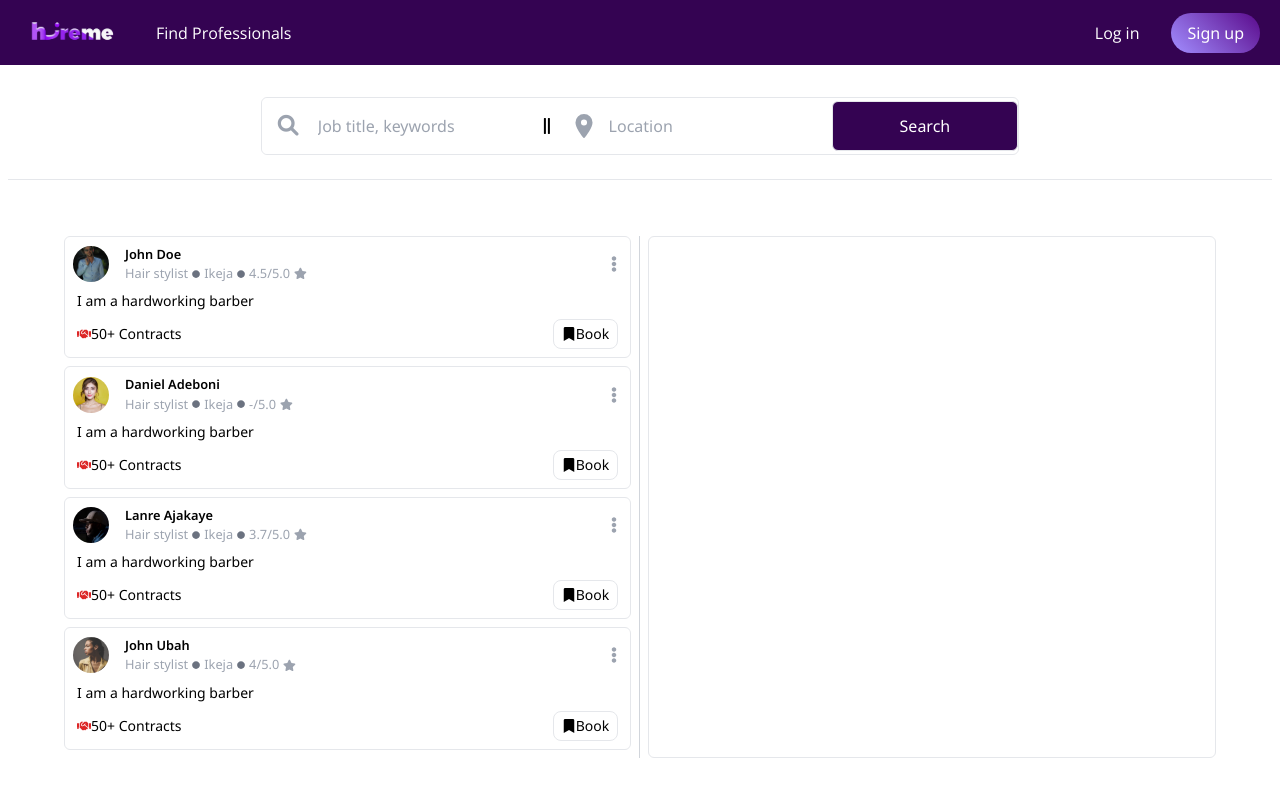
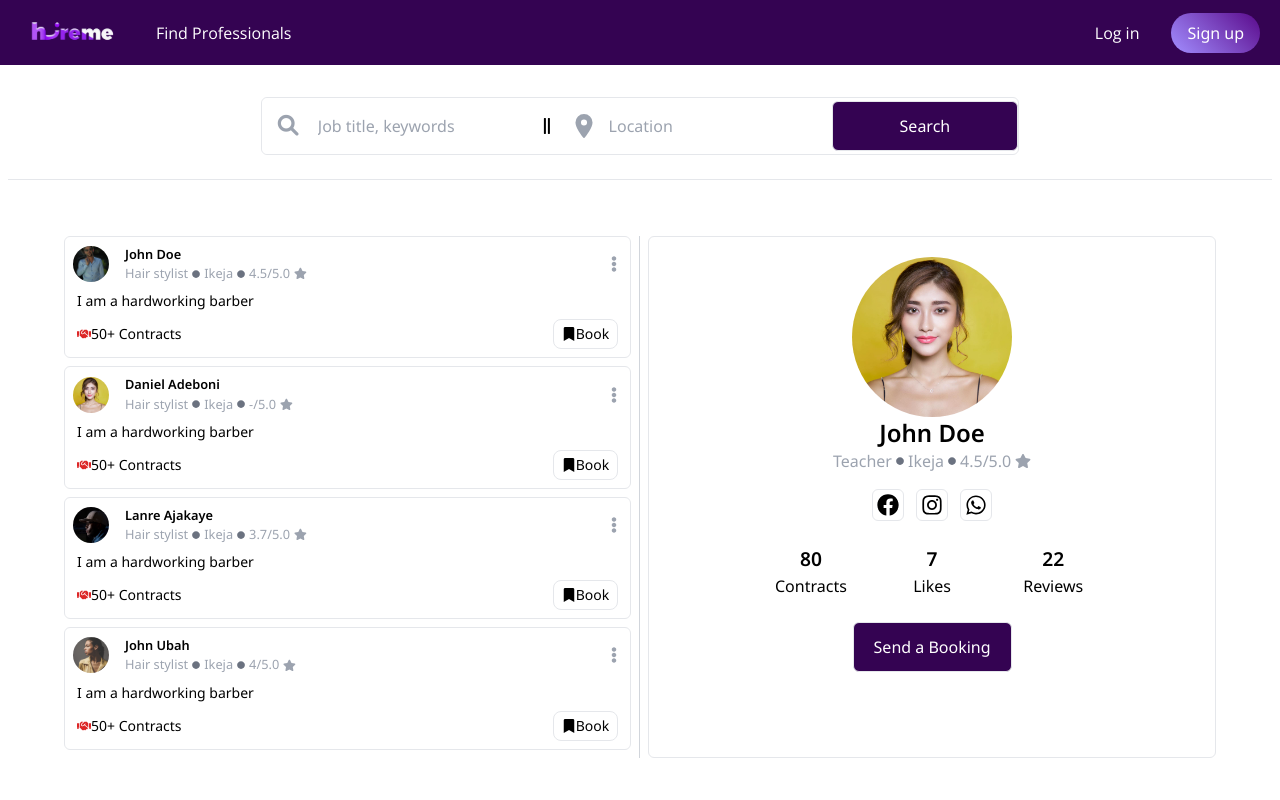
Before and after one commit to Victorgreene123/Hire-Me-Web-App, a React (Create React App) app in the folder frontend/: page /find-professionals in a window 1280 px wide. Shown: the top 800 px of the page. Built offline with nearby package versions, Linux system fonts and the light colour scheme.

Commit message:
Profile Paage

```diff
--- a/frontend/src/components/Navbar.js
+++ b/frontend/src/components/Navbar.js
@@ -9,21 +9,21 @@ const Navbar = (props) => {
     const [isOpen, setIsOpen] = useState(false);
 
   const toggleMenu = () => setIsOpen(!isOpen);
-    useEffect(() => {
-      const handleScroll = () => {
-        if (window.scrollY > 50) {
-          setIsFixed(true);
-        } else {
-          setIsFixed(false);
-        }
-      };
+    // useEffect(() => {
+    //   const handleScroll = () => {
+    //     if (window.scrollY > 50) {
+    //       setIsFixed(true);
+    //     } else {
+    //       setIsFixed(false);
+    //     }
+    //   };
 
-      window.addEventListener('scroll', handleScroll);
+    //   window.addEventListener('scroll', handleScroll);
 
-      return () => {
-        window.removeEventListener('scroll', handleScroll);
-      };
-    }, []);
+    //   return () => {
+    //     window.removeEventListener('scroll', handleScroll);
+    //   };
+    // }, []);
 
     return (
       <nav
--- a/frontend/src/components/User.js
+++ b/frontend/src/components/User.js
@@ -2,10 +2,10 @@ import React from "react";
 import { FaBookmark, FaCircle, FaEllipsisV, FaHandshake, FaHeart, FaStar, FaTimes } from "react-icons/fa";
 import { Link } from "react-router-dom";
 
-const User = ({ isOpen, toggleOpen, userId , image , name , occupation , location ,rating, bio , whatsapp , clickUser , isUserclicked}) => {
+const User = ({ isOpen, toggleOpen, userId , image , name , occupation , location ,rating, bio , whatsapp , clickUser , isUserclicked , active}) => {
   return (
     <>
-      <div className={`w-full p-1 px-2 border mb-2 rounded-md hover:opacity-80  ${isUserclicked ? "border-[#340352]" : "border"}`} onClick={clickUser}>
+      <div className={`w-full p-1 px-2 border mb-2 rounded-md hover:opacity-80  ${active === userId ? "border-[#340352]" : "border"}`} onClick={clickUser}>
         <div className="relative flex items-center justify-between">
           <div className="relative flex items-center gap-4">
             <img src={`images/${image}`} className="w-9 h-9 rounded-full object-cover" alt="Profile" />
--- a/frontend/src/customstyles.css
+++ b/frontend/src/customstyles.css
@@ -75,3 +75,7 @@
     align-items: center;
     height: 100vh; /* Full page height */
   }
+  .zeroheight{
+    height: 0px;
+    display: none;
+  }
--- a/frontend/src/pages/explore.js
+++ b/frontend/src/pages/explore.js
@@ -1,9 +1,10 @@
 import React, { useRef, useState } from "react";
 import Navbar from "../components/Navbar";
 import Footer from "../components/footer";
-import { FaBookmark, FaCircle, FaEllipsisV, FaGripLinesVertical, FaHeart, FaSpinner, FaStar } from "react-icons/fa";
+import { FaArrowLeft, FaBookmark, FaCircle, FaEllipsisV, FaFacebook, FaGripLinesVertical, FaHeart, FaInstagram, FaSpinner, FaStar, FaWhatsapp } from "react-icons/fa";
 import profile from '../Assets/profile.png'
 import User from "../components/User";
+import { Link } from "react-router-dom";
 const Explore = () => {
     const jobs = [
        "Electrician", "Painter", "Car Mechanic", "Generator Repairer", "Plumber",
@@ -25,14 +26,22 @@ const Explore = () => {
 
     const jobSearchBoxRef = useRef(null);
     const locationSearchBoxRef = useRef(null);
-
+    const [active,setActive] = useState('')
     // Select Job Function
     const selectJob = (item) => {
         setJobQuery(item); // Set the selected job in the input
         setIsJobSearchResults(false); // Hide search results after selection
     };
-    const clickUser = () =>{
+    const [openProfile , setopenProfile] = useState(false);
+
+    const clickUser = (id) =>{
         setisUserClicked(true)
+        setActive(id)
+        setopenProfile(true)
+    }
+    const closeProfile = () =>{
+        setopenProfile(false)
+
     }
 
     // Select Location Function
@@ -152,8 +161,9 @@ const Explore = () => {
 
     return (
         <>
+        <div className={`${openProfile ? "hidden lg:block" : " "} relative`}>
             <Navbar />
-            <div className="bg-white w-full p-2">
+            <div className=" bg-white w-full p-2">
                 <div className="w-full py-6 border-b">
                     <div className="relative rounded-md lg:w-3/5 mx-auto lg:flex block w-[95%] items-center  border border-grey-600">
                         {/* Job Search */}
@@ -233,7 +243,7 @@ const Explore = () => {
           userId={user.userId}
           isOpen={openDropdown === user.userId}
           isUserclicked = {isUserclicked}
-          clickUser = {clickUser}
+          clickUser = {() => clickUser(user.userId)}
           toggleOpen={toggleOpen}
           image={user.image}
           name={user.name}
@@ -242,6 +252,7 @@ const Explore = () => {
           rating={user.rating}
           bio={user.bio}
           whatsapp={user.whatsapp}
+          active={active}
         />
       ))}
 
@@ -254,7 +265,37 @@ const Explore = () => {
       <div className="w-px h-full bg-gray-300"></div>
     </div>
 
-                            <div className="max-h-[80vh] lg:overflow-y-auto lg:block hidden border border-black-500 rounded-md p-5 h-auto w-1/2">
+                            <div className="   bg-white hidden  lg:max-h-[80vh] lg:overflow-y-auto lg:block  border border-black-500 rounded-md p-5 lg:h-auto lg:w-1/2">
+            <img src={`images/profile2.jpg`} className="w-40 mx-auto h-40 rounded-full object-cover" alt="Profile" />
+            <h2 className="font-semibold text-2xl text-center">John Doe</h2>
+            <h3 className="text-center w-full text-1xl justify-center text-gray-400 flex items-center gap-1">
+                Teacher
+                <FaCircle className="text-[0.5rem] text-gray-500" />
+              Ikeja
+                <FaCircle className="text-[0.5rem] text-gray-500" />
+                4.5/5.0 <FaStar />
+              </h3>
+            <div className="mt-4 flex gap-3 mx-auto justify-center w-1/2">
+                <FaFacebook className="w-8 h-8 border p-1 rounded-md text-2xl"/>
+                <FaInstagram className="w-8 h-8 border p-1 rounded-md text-2xl"/>
+                <FaWhatsapp className="w-8 h-8 border p-1 rounded-md text-2xl"/>
+            </div>
+            <div className="flex gap-4 w-full justify-center mt-6">
+                <h3 className="block w-1/5 ">
+                    <span className="text-[1.2rem]  flex font-semibold  justify-center">80</span>
+                    <span className="flex  justify-center">Contracts</span>
+                </h3>
+                <h3 className="block w-1/5 ">
+                    <span className="text-[1.2rem]  flex font-semibold justify-center">7</span>
+                    <span className="flex  justify-center">Likes</span>
+                </h3>
+                <h3 className="block w-1/5 ">
+                    <span className="text-[1.2rem]  font-semibold flex  justify-center">22</span>
+                    <span className="flex  justify-center">Reviews</span>
+                </h3>
+            </div>
+            <button className="mt-6 bg-[#340352] text-white rounded-md py-3 px-5 border  mx-auto flex">Send a Booking</button>
+
 
                             </div>
 
@@ -262,6 +303,49 @@ const Explore = () => {
 
             </div>
             <Footer />
+            </div>
+
+           {openProfile && <div className="z-20 fixed  left-0 lg:hidden h-[100vh] bg-white w-full top-0 ">
+            <span onClick={closeProfile} className="p-2 cursor:pointer text-[1.4rem] flex items-center">
+                    <FaArrowLeft />
+
+            </span>
+
+            <img src={`images/${users.find((item) => item.userId === active).image}`} className="w-40 mx-auto h-40 rounded-full object-cover" alt="Profile" />
+            <h2 className="font-semibold text-2xl text-center">{users.find((item) => item.userId === active).name}</h2>
+            <h3 className="text-center w-full text-1xl justify-center text-gray-400 flex items-center gap-1">
+            {users.find((item) => item.userId === active).occupation}
+                <FaCircle className="text-[0.5rem] text-gray-500" />
+                {users.find((item) => item.userId === active).location}
+                <FaCircle className="text-[0.5rem] text-gray-500" />
+                {users.find((item) => item.userId === active).rating}/5.0 <FaStar />
+              </h3>
+            <div className="mt-4 flex gap-3 mx-auto justify-center w-1/2">
+                <FaFacebook className="w-8 h-8 border p-1 rounded-md text-2xl"/>
+                <FaInstagram className="w-8 h-8 border p-1 rounded-md text-2xl"/>
+                <FaWhatsapp className="w-8 h-8 border p-1 rounded-md text-2xl"/>
+            </div>
+            <div className="flex gap-4 w-full justify-center mt-6">
+                <h3 className="block w-1/5 ">
+                    <span className="text-[1.2rem]  flex font-semibold  justify-center">80</span>
+                    <span className="flex  justify-center">Contracts</span>
+                </h3>
+                <h3 className="block w-1/5 ">
+                    <span className="text-[1.2rem]  flex font-semibold justify-center">7</span>
+                    <span className="flex  justify-center">Likes</span>
+                </h3>
+                <h3 className="block w-1/5 ">
+                    <span className="text-[1.2rem]  font-semibold flex  justify-center">22</span>
+                    <span className="flex  justify-center">Reviews</span>
+                </h3>
+            </div>
+            <a
+            target="_blank"
+            href={`https://wa.me/${users.find((item) => item.userId === active).whatsapp}?text=Hi%20I%20am%20from%20the%20HireME%20website,%20I%20would%20need%20you%20to%20do%20some%20work%20for%20me.%20I%20need%20a%20${users.find((item) => item.userId === active).occupation}`}
+            ><button className="mt-6 bg-[#340352] items-center text-white rounded-md py-3 px-5 border  mx-auto flex"><FaWhatsapp /> Send a Booking</button></a>
+
+
+                            </div>}
         </>
     );
 };
```
